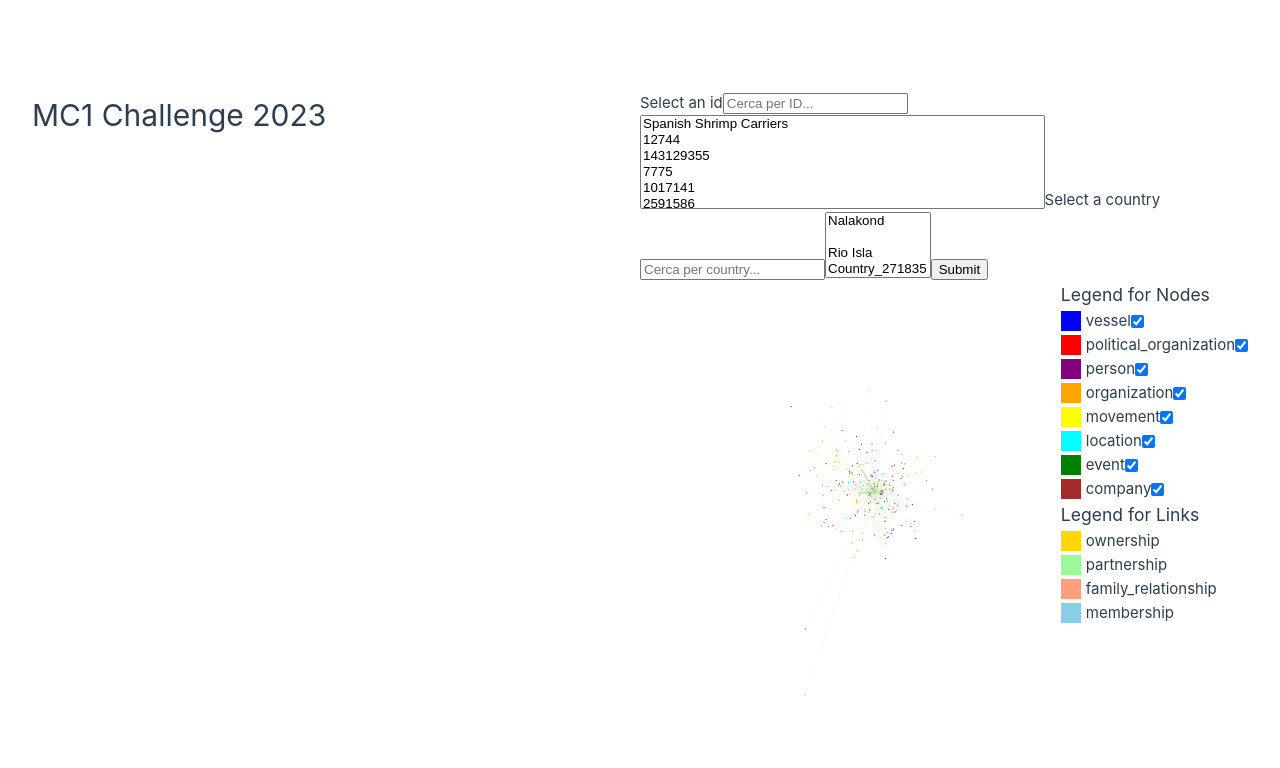
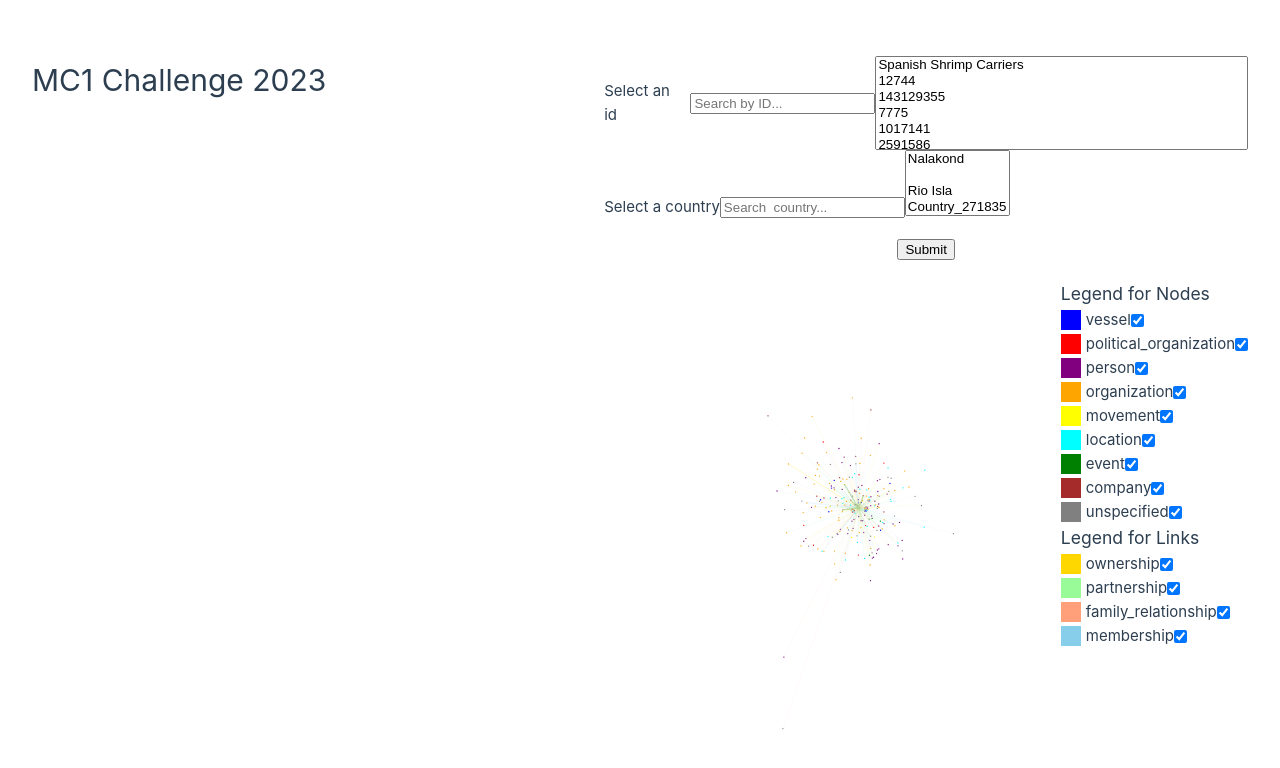
Before and after one commit to pietrolampani/MC1Visual_Analytics, a Vue app: page / in a window 1280 px wide. Shown: the top 768 px of the page. Built offline with nearby package versions, Linux system fonts and the light colour scheme.

Commit message:
aggiunta legenda più o meno implementata

```diff
--- a/src/components/graph-chart.vue
+++ b/src/components/graph-chart.vue
@@ -1,20 +1,35 @@
 <template>
   <div>
-    <div>
+    <div class="row">
+      <div class="col">
         <form @submit.prevent="search">
-        <label>Select an id</label>
-        <select id="dropdownId" multiple>
+          <div class="mb-3 form-row-container">
+            <label for="dropdownId" class="form-label">Select an id</label>
+            <select id="dropdownId" multiple class="form-select">
               <option v-for="node in originalNodes" :key="node.id" :value="node.id">{{ node.id }}</option>
             </select>
-        <label>Select a country</label>
-        <select id="dropdownCountry" multiple>
+          </div>
+        </form>
+      </div>
+    </div>
+
+    <div class="row mt-3">
+      <div class="col">
+        <label for="dropdownCountry" class="form-label">Select a country</label>
+        <select id="dropdownCountry" multiple class="form-select">
           <option v-for="country in uniqueCountries" :key="country" :value="country">{{ country }}</option>
         </select>
-        <input type="submit" value="Submit">
-      </form>
+      </div>
     </div>
 
-    <!-- Grafico e Legenda -->
+    <div class="row mt-3">
+      <div class="col submit-container">
+        <button type="submit" class="btn btn-primary">Submit</button>
+      </div>
+    </div>
+
+    <div class="row mt-3">
+      <div class="col">
         <div class="graph-container">
           <div id="my_dataviz_svg"></div>
           <div id="legends">
@@ -27,7 +42,13 @@
           </div>
         </div>
       </div>
+    </div>
+  </div>
 </template>
+
+
+
+
 
 
 <script>
@@ -42,6 +63,7 @@ const colorMapNodes = {
     "location": "#00FFFF",
     "event": "#008000",
     "company": "#A52A2A",
+    "unspecified": "gray"
 };
 const colorMapLinks = {
     "ownership": "#FFD700",
@@ -64,7 +86,15 @@ export default {
         "location": true,
         "event": true,
         "company": true,
+        "unspecified": true
+      },
+      linkFilters: {
+  "ownership": true,
+  "partnership": true,
+  "family_relationship": true,
+  "membership": true,
 }
+
     };
   },
   mounted() {
@@ -126,6 +156,7 @@ methods: {
 
     //metodo che costruisce il grafico
     async renderGraph(nodes = this.originalNodes, links = this.originalLinks) {
+
       try {
             // Se nodes e links sono vuoti o undefined, carica i valori predefiniti da "/MC1.json"
             if (!nodes || !nodes.length || !links || !links.length) {
@@ -136,6 +167,7 @@ methods: {
             }
 
             // Trova il nodo con il maggior numero di link
+
             const nodeLinksCount = {};
             links.forEach(link => {
                 nodeLinksCount[link.source] = (nodeLinksCount[link.source] || 0) + 1;
@@ -143,6 +175,7 @@ methods: {
             });
 
             const maxLinkCountNode = Object.keys(nodeLinksCount).reduce((a, b) => nodeLinksCount[a] > nodeLinksCount[b] ? a : b);
+
 
             // Seleziona tutti i link collegati al nodo con il maggior numero di link
             const filteredLinks = links.filter(link => link.source === maxLinkCountNode || link.target === maxLinkCountNode);
@@ -336,10 +369,10 @@ methods: {
     const optionsCountry = dropdownCountry.getElementsByTagName('option');
     const searchBarId = document.createElement('input');
     searchBarId.setAttribute('type', 'text');
-    searchBarId.setAttribute('placeholder', 'Cerca per ID...');
+    searchBarId.setAttribute('placeholder', 'Search by ID...');
     const searchBarCountry = document.createElement('input');
     searchBarCountry.setAttribute('type', 'text');
-    searchBarCountry.setAttribute('placeholder', 'Cerca per country...');
+    searchBarCountry.setAttribute('placeholder', 'Search  country...');
 
     // Aggiungi la barra di ricerca per l'ID sopra al menu a discesa
     dropdownId.parentNode.insertBefore(searchBarId, dropdownId);
@@ -421,7 +454,6 @@ methods: {
                 nodeLegendItem.appendChild(nodeLegendColor);
                 nodeLegendItem.appendChild(nodeLegendLabel);
                 nodeLegendItem.appendChild(nodeLegendCheckbox);
-
                 nodeLegendDiv.appendChild(nodeLegendItem);
             });
 
@@ -443,9 +475,15 @@ methods: {
                 const linkLegendLabel = document.createElement('label');
                 linkLegendLabel.textContent = type;
 
+                const LinkLegendCheckbox = document.createElement('input');
+                LinkLegendCheckbox.type = 'checkbox';
+                LinkLegendCheckbox.checked = true;
+                LinkLegendCheckbox.value = type;
+                LinkLegendCheckbox.addEventListener('change', () => this.handleLinkFilterChange(type));
+
                 linkLegendItem.appendChild(linkLegendColor);
                 linkLegendItem.appendChild(linkLegendLabel);
-
+                linkLegendItem.appendChild(LinkLegendCheckbox);
                 linkLegendDiv.appendChild(linkLegendItem);
             });
         } catch (error) {
@@ -454,22 +492,76 @@ methods: {
     },
     handleNodeFilterChange(type) {
     try {
-        // Aggiorna lo stato del filtro del nodo o del link
+        // Aggiorna lo stato del filtro del nodo
         this.nodeFilters[type] = !this.nodeFilters[type];
 
-        // Rendi invisibili i nodi che non corrispondono ai filtri
+        // Rende invisibili solo i nodi con il tipo corrispondente escludendo il nodo attualmente visualizzato
         d3.selectAll("circle")
-            .filter(d => d.type === type)
+            .filter(d => {
+                // Escludi il nodo attualmente visualizzato
+                if (d === this.currentNode) {
+                    return false;
+                }
+                if (type === "unspecified") {
+                    return !d.type;
+                } else {
+                    return d.type === type;
+                }
+            })
             .style("visibility", this.nodeFilters[type] ? "visible" : "hidden");
 
-        // Rendi invisibili i link che non corrispondono ai filtri
+        // Rende invisibili solo i link che hanno come target un nodo con il tipo "undefined"
+        if (type === "unspecified" && !this.nodeFilters[type]) {
             d3.selectAll("line")
-            .filter(d => d.type === type)
-            .style("visibility", this.nodeFilters[type] ? "visible" : "hidden");
+                .filter(d => !d.target.type)
+                .style("visibility", "hidden");
+        }
+
+        // Rende invisibili i link che hanno come source o target un nodo con il tipo specificato
+        if (!this.nodeFilters[type]) {
+            d3.selectAll("line")
+                .filter(d => d.source.type === type || d.target.type === type)
+                .style("visibility", "hidden");
+        } else {
+            // Rende visibili i link quando il filtro viene riattivato
+            d3.selectAll("line")
+                .style("visibility", "visible");
+        }
     } catch (error) {
         console.error('Error handling node filter change:', error);
     }
 },
+handleLinkFilterChange(type) {
+    try {
+        // Aggiorna lo stato del filtro del link
+        this.linkFilters[type] = !this.linkFilters[type];
+
+        // Rende invisibili i link che non corrispondono ai filtri escludendo il nodo attualmente visualizzato
+        d3.selectAll("line")
+            .filter(d => d.source !== this.currentNode && d.target !== this.currentNode && d.type === type)
+            .style("visibility", this.linkFilters[type] ? "visible" : "hidden");
+
+        // Rende invisibili i nodi che non corrispondono ai filtri dei link in uscita o in ingresso escludendo il nodo attualmente visualizzato
+        d3.selectAll("circle")
+            .style("visibility", d => {
+                const isVisibleOutgoingNode = d3.selectAll("line")
+                    .filter(l => l.source === d && this.linkFilters[l.type]) // Solo i link visibili
+                    .size() > 0;
+
+                const isVisibleIncomingNode = d3.selectAll("line")
+                    .filter(l => l.target === d && this.linkFilters[l.type]) // Solo i link visibili
+                    .size() > 0;
+
+                // Controlla se il nodo ha un tipo definito o se è collegato a un link visibile
+                return ((this.nodeFilters[d.type] || this.nodeFilters["undefined"] || !d.type) && (isVisibleOutgoingNode || isVisibleIncomingNode)) ? "visible" : "hidden";
+            });
+    } catch (error) {
+        console.error('Error handling link filter change:', error);
+    }
+}
+
+,
+
   },
   computed: {
     uniqueCountries() {
@@ -505,4 +597,27 @@ methods: {
   display: flex;
   align-items: center;
 }
+
+.submit-container {
+  display: flex;
+  justify-content: center;
+  margin-top: 20px;
+  margin-bottom: 20px;
+}
+
+.form-row-container {
+  display: flex;
+  align-items: center;
+  margin-bottom: 10px;
+}
+
+.form-row-container:last-child {
+  margin-bottom: 0;
+}
+
+
+.form-row-container .form-label {
+  margin-right: 10px;
+}
+
 </style>
```
Lines whose indentation alone changed are shown as unchanged.
